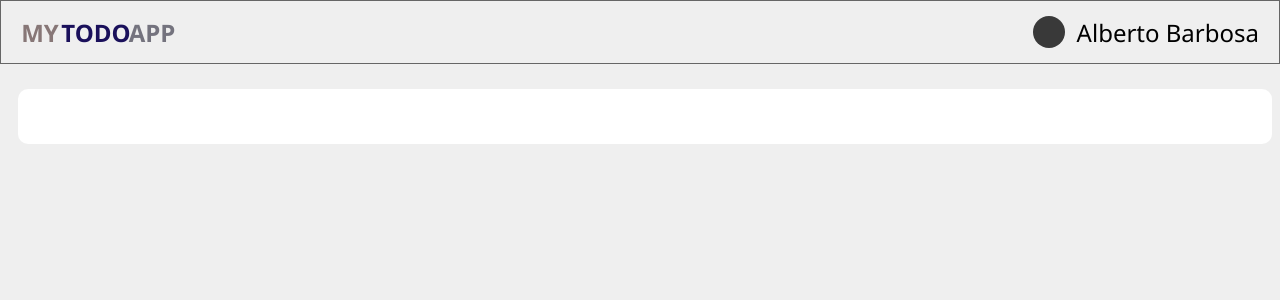
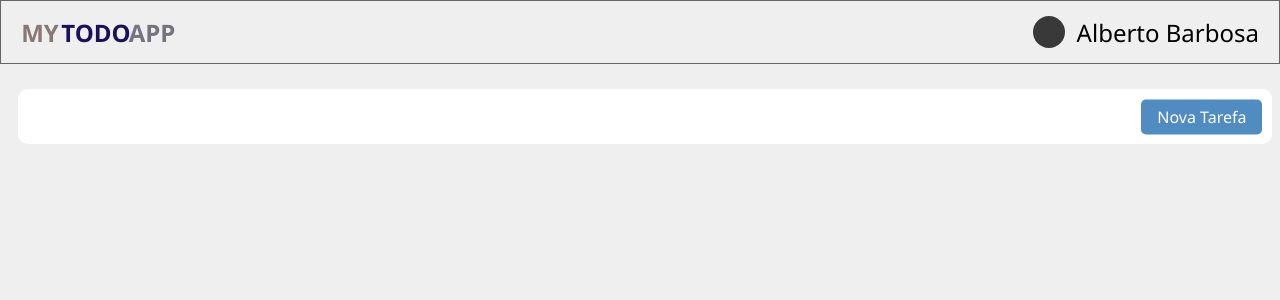
Before and after one commit to Alberto21-boop/Mentoria-YDUQS, a React (Vite) app: page / in a window 1280 px wide. Shown: the top 300 px of the page. Built offline with nearby package versions, Linux system fonts and the light colour scheme.

Commit message:
botão criado , e dentro do input

```diff
--- /dev/null
+++ b/src/components/ButtonTask/index.tsx
@@ -0,0 +1,9 @@
+import { ButtonContainer } from './styles';
+
+export function ButtonTask() {
+    return (
+        <ButtonContainer>
+            Nova Tarefa
+        </ButtonContainer>
+    );
+}
--- /dev/null
+++ b/src/components/ButtonTask/styles.ts
@@ -0,0 +1,17 @@
+import styled from 'styled-components';
+
+export const ButtonContainer = styled.button`
+  display: flex;
+  width: 121px;
+  height: 35px;
+  border-radius: 5px;
+  align-items: center;
+  justify-content: center;
+  border: none;
+
+  background: ${(props) => props.theme.colors['brand-color-button']};
+  color: ${(props) => props.theme.colors['base-input-background']};
+
+  font-family: 'Segoe UI', Tahoma, Geneva, Verdana, sans-serif;
+  font-weight: 400;
+`;
--- a/src/components/InputTask/index.tsx
+++ b/src/components/InputTask/index.tsx
@@ -1,7 +1,13 @@
-import { InputContainer } from './styles';
+import { ButtonTask } from '../ButtonTask';
+import { ButtonWrapper, InputContainer, InputField } from './styles';
 
 export function InputTask() {
     return (
-        <InputContainer placeholder=" " />
+        <InputContainer>
+            <InputField placeholder=" " />
+            <ButtonWrapper>
+                <ButtonTask />
+            </ButtonWrapper>
+        </InputContainer>
     );
 }
--- a/src/components/InputTask/styles.ts
+++ b/src/components/InputTask/styles.ts
@@ -1,13 +1,30 @@
 import styled from 'styled-components';
 
-export const InputContainer = styled.input`
+export const InputContainer = styled.div`
   display: flex;
+  align-items: center;
+  position: relative;
   width: 98%;
-  height: 55px;
   margin-left: 18px;
   background: ${(props) => props.theme.colors['base-input-background']};
-  border: none;
   border-radius: 10px;
   margin-top: 25px;
   padding-left: 10px;
 `;
+
+export const InputField = styled.input`
+  width: 100%;
+  height: 55px;
+  padding-right: 50px; /* Espaço para o botão */
+  border-radius: 10px;
+  border: none;
+  background: ${(props) => props.theme.colors['base-input-background']};
+`;
+
+export const ButtonWrapper = styled.div`
+  position: absolute;
+  right: 10px; /* Alinhamento à direita do input */
+  top: 50%;
+  transform: translateY(-50%);
+  z-index: 1; /* Garante que o botão fique sobre o input */
+`;
--- a/src/styles/themes/default.ts
+++ b/src/styles/themes/default.ts
@@ -11,6 +11,7 @@ export const defaultTheme = {
         "brand-LettersInTheCenter": "#1A105B",
         "brand-LettersOnTheRig": "#74737E",
         "brand-HeaderProfile": "#393939",
+        "brand-color-button": "#508CC2",
     },
 
     textSizes: {
```
